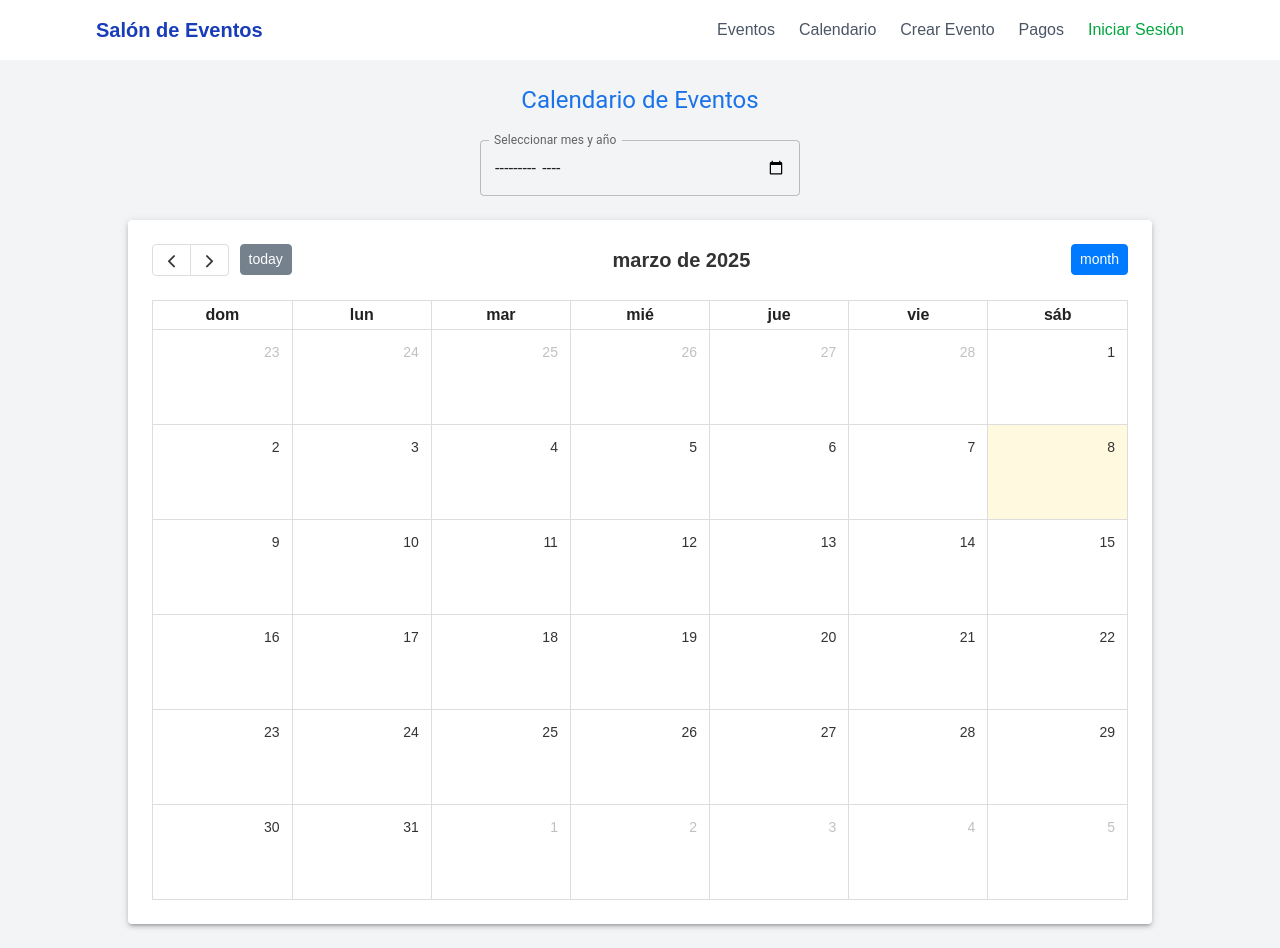
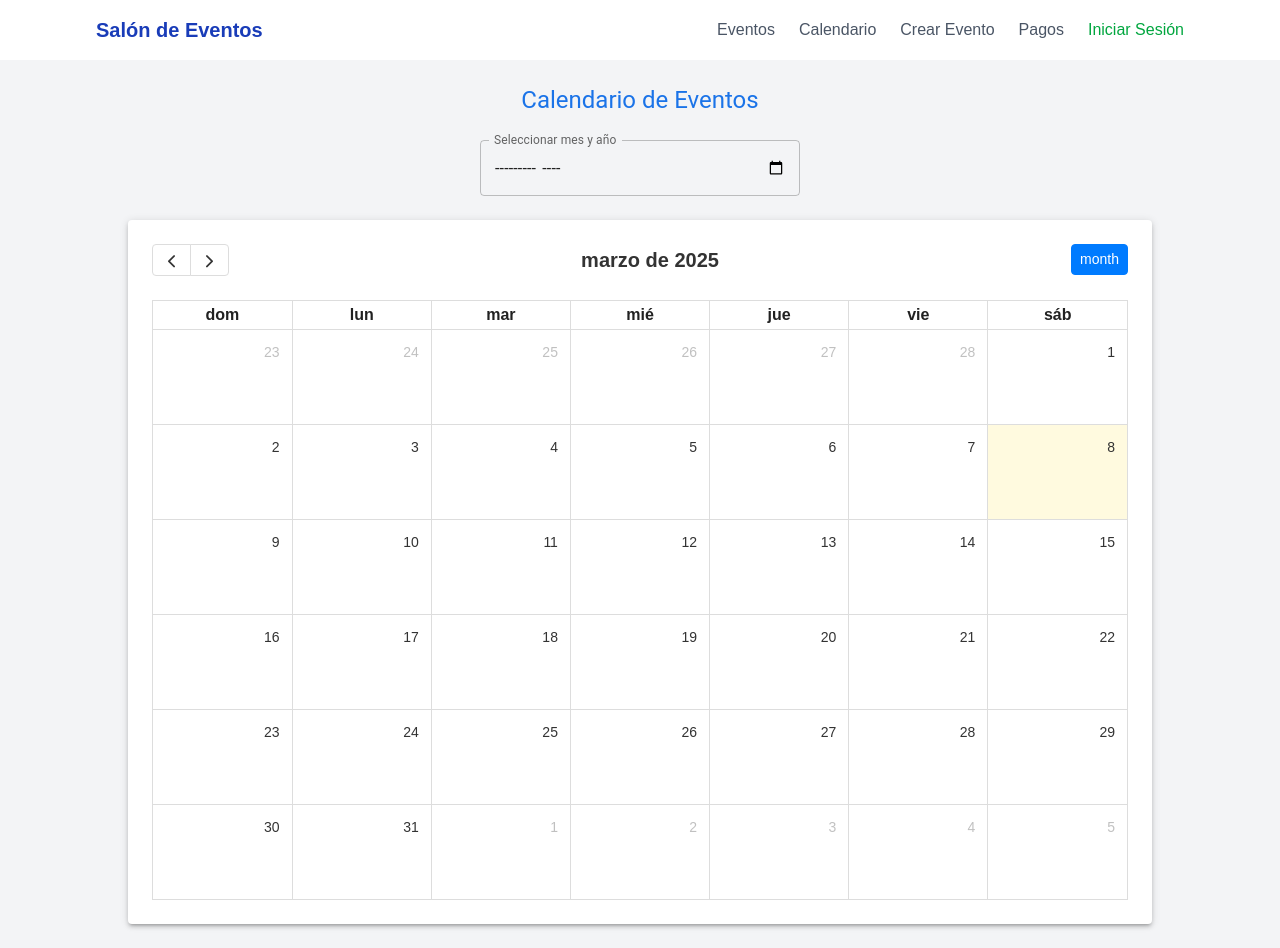
Before and after one commit to tomasrivero1609/party-hall-admin, a Next.js app: page /calendar in a window 1280 px wide. Built offline with nearby package versions, Linux system fonts and the light colour scheme; no server answers; the database is empty.

Commit message:
Nuevos cambios

```diff
--- a/src/app/calendar/page.jsx
+++ b/src/app/calendar/page.jsx
@@ -121,7 +121,7 @@ const CalendarPage = () => {
               </div>
             )}
             headerToolbar={{
-              left: "prev,next today",
+              left: "prev,next",
               center: "title", // El título se actualizará automáticamente
               right: "dayGridMonth",
             }}
```
